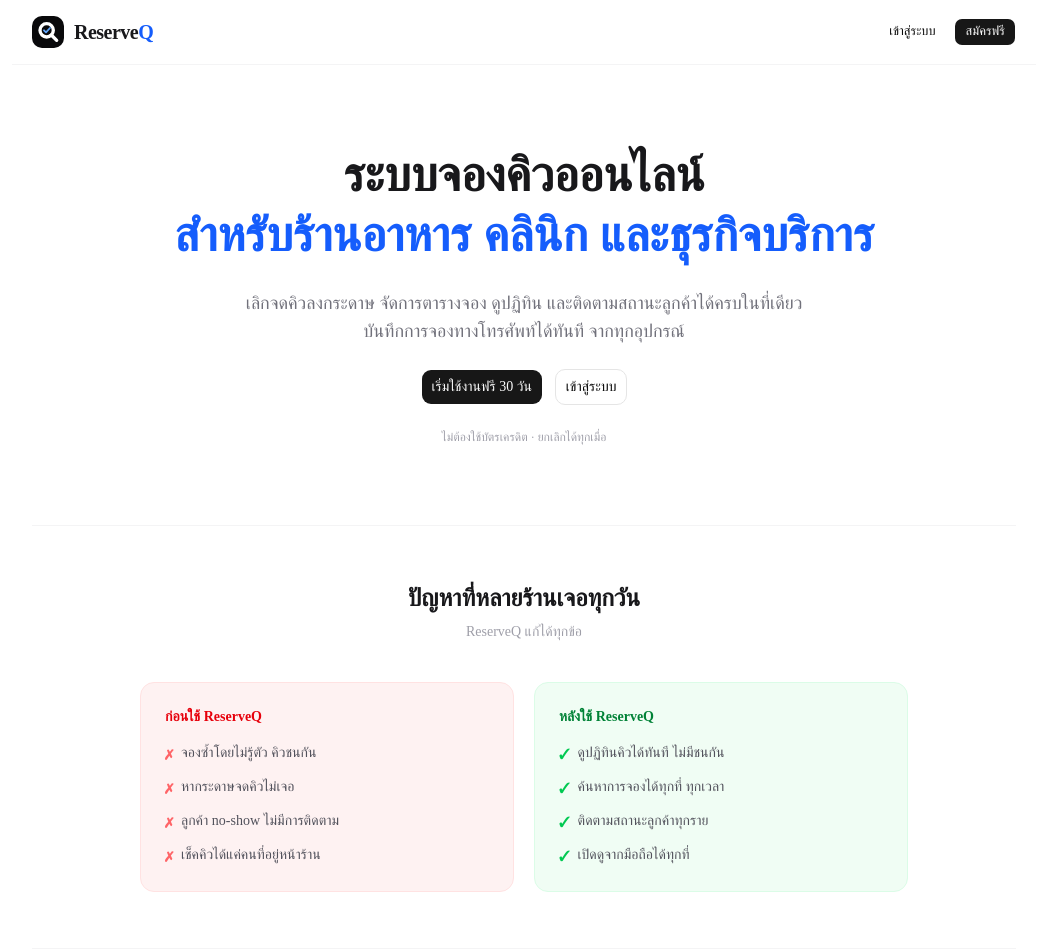
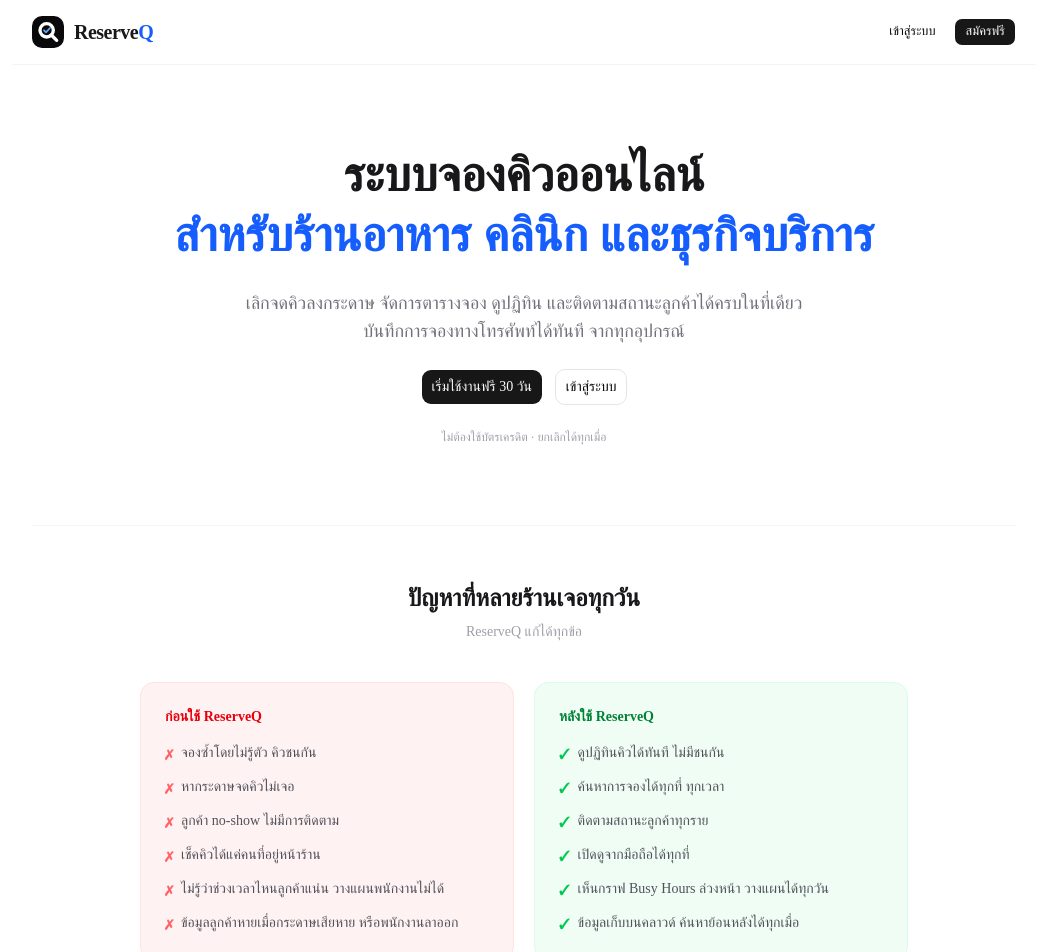
Before and after one commit to rightkik/reserveq, a Next.js app: page / in a window 1280 px wide. Shown: the top 952 px of the page, without its empty margins (116-1162 px from the left). Built offline with nearby package versions, Linux system fonts and the light colour scheme; no server answers.

Commit message:
feat: add 2 more problem/solution pairs to landing page (busy hours + cloud data)

```diff
--- a/app/page.tsx
+++ b/app/page.tsx
@@ -151,6 +151,8 @@
   'หากระดาษจดคิวไม่เจอ',
   'ลูกค้า no-show ไม่มีการติดตาม',
   'เช็คคิวได้แค่คนที่อยู่หน้าร้าน',
+  'ไม่รู้ว่าช่วงเวลาไหนลูกค้าแน่น วางแผนพนักงานไม่ได้',
+  'ข้อมูลลูกค้าหายเมื่อกระดาษเสียหาย หรือพนักงานลาออก',
 ]
 
 const solutions = [
@@ -158,6 +160,8 @@
   'ค้นหาการจองได้ทุกที่ ทุกเวลา',
   'ติดตามสถานะลูกค้าทุกราย',
   'เปิดดูจากมือถือได้ทุกที่',
+  'เห็นกราฟ Busy Hours ล่วงหน้า วางแผนได้ทุกวัน',
+  'ข้อมูลเก็บบนคลาวด์ ค้นหาย้อนหลังได้ทุกเมื่อ',
 ]
 
 const jsonLd = {
```
